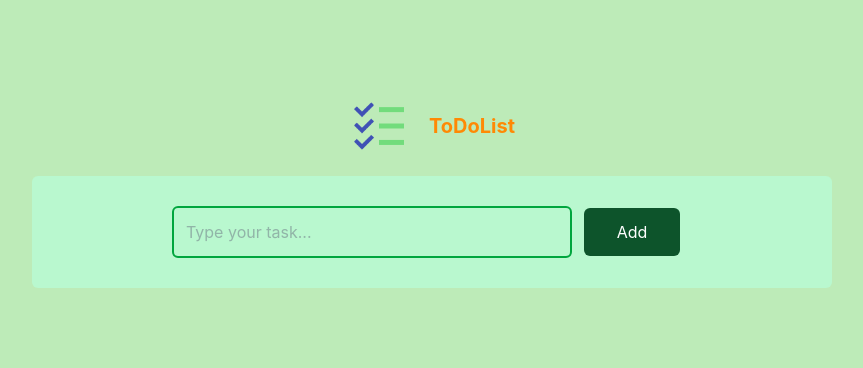
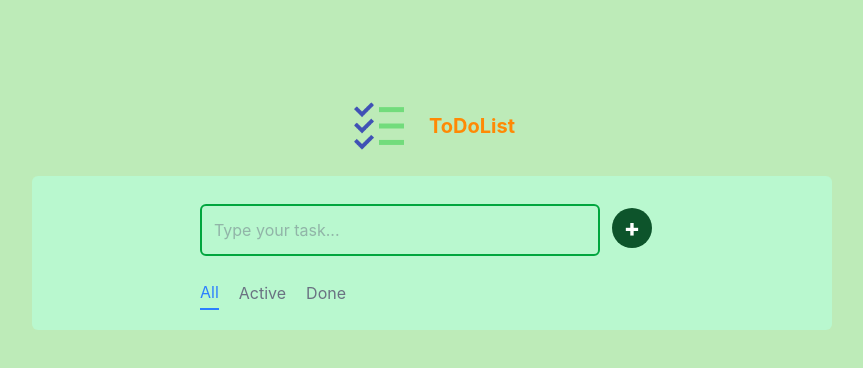
Before and after one commit to asalshojaeee/ToDoList, a React (Vite) app: page / in a window 1280 px wide. Shown: the top 368 px of the page, without its empty margins (208-1071 px from the left). Built offline with nearby package versions, Linux system fonts and the light colour scheme.

Commit message:
feat(Main):set filter task set filter task for All Active and Don task's status

```diff
--- a/src/pages/Main.jsx
+++ b/src/pages/Main.jsx
@@ -8,6 +8,7 @@ const Main = () => {
 
     const [inptValue, setInptValue] = useState("");
     const [check, setCheck] = useState(false);
+    const [filter, setFilter] = useState("All")
     const [task, setTask] = useState(() => {
         return JSON.parse(localStorage.getItem("tasks")) || [];
     });
@@ -52,7 +53,19 @@ const Main = () => {
         localStorage.setItem("tasks", JSON.stringify(task))
 
     }, [task])
+    const filteredTasks = task.filter((item) => {
+        if (filter === "All") {
+            return true;
+        }
 
+        if (filter === "Active") {
+            return !item.completed;
+        }
+
+        if (filter === "Done") {
+            return item.completed;
+        }
+    });
     return (
 
 
@@ -77,11 +90,46 @@ const Main = () => {
 
                     <button
                         onClick={handleClick}
-                        className="bg-green-900 m-3 text-white p-2 h-12 w-24 rounded-md">Add</button>
+                        className="bg-green-900 m-3 text-white  w-10 h-10 text-center text-2xl font-extrabold rounded-full cursor-pointer">+</button>
+                    <div className="mt-5 flex gap-5">
 
-                    {task.map((el, index) => {
+
+
+
+                        <button
+                            onClick={() => setFilter("All")}
+                            className={`pb-1 ${filter === "All"
+                                    ? "border-b-2 border-blue-500 text-blue-500"
+                                    : "text-gray-500"
+                                }`}
+                        >
+                            All
+                        </button>
+
+                        <button
+                            onClick={() => setFilter("Active")}
+                            className={`pb-1 ${filter === "Active"
+                                    ? "border-b-2 border-blue-500 text-blue-500"
+                                    : "text-gray-500"
+                                }`}
+                        >
+                            Active
+                        </button>
+
+                        <button
+                            onClick={() => setFilter("Done")}
+                            className={`pb-1 ${filter === "Done"
+                                    ? "border-b-2 border-blue-500 text-blue-500"
+                                    : "text-gray-500"
+                                }`}
+                        >
+                            Done
+                        </button>
+
+                    </div>
+                    {filteredTasks.map((el, index) => {
                         return (
-                            <div key={index} className="flex m-5 h-25  rounded-md justify-between p-5 items-center style text-white">
+                            <div key={index} className="flex m-7 h-25  rounded-md justify-between p-5 items-center style text-white">
 
                                 <div className="flex justify-center items-center gap-4">
 
@@ -93,7 +141,7 @@ const Main = () => {
 
 
                                     <p
-                                        className={`font-medium text-2xl ${el.completed ? "text-gray-400" : ""
+                                        className={`font-medium text-2xl ${el.completed ? "text-blue-400 line-through" : ""
                                             }`}
                                     >
                                         {el.text}
```
